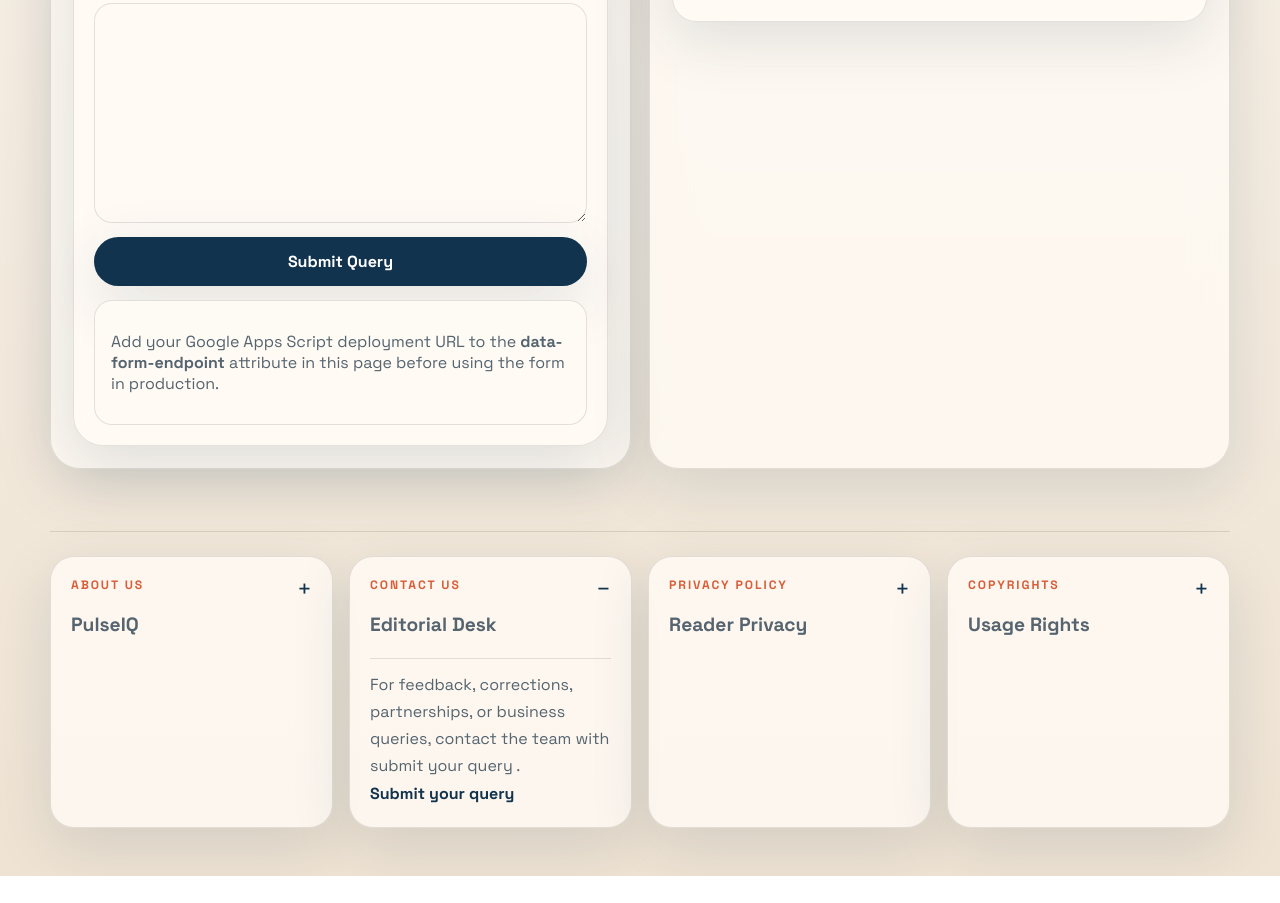
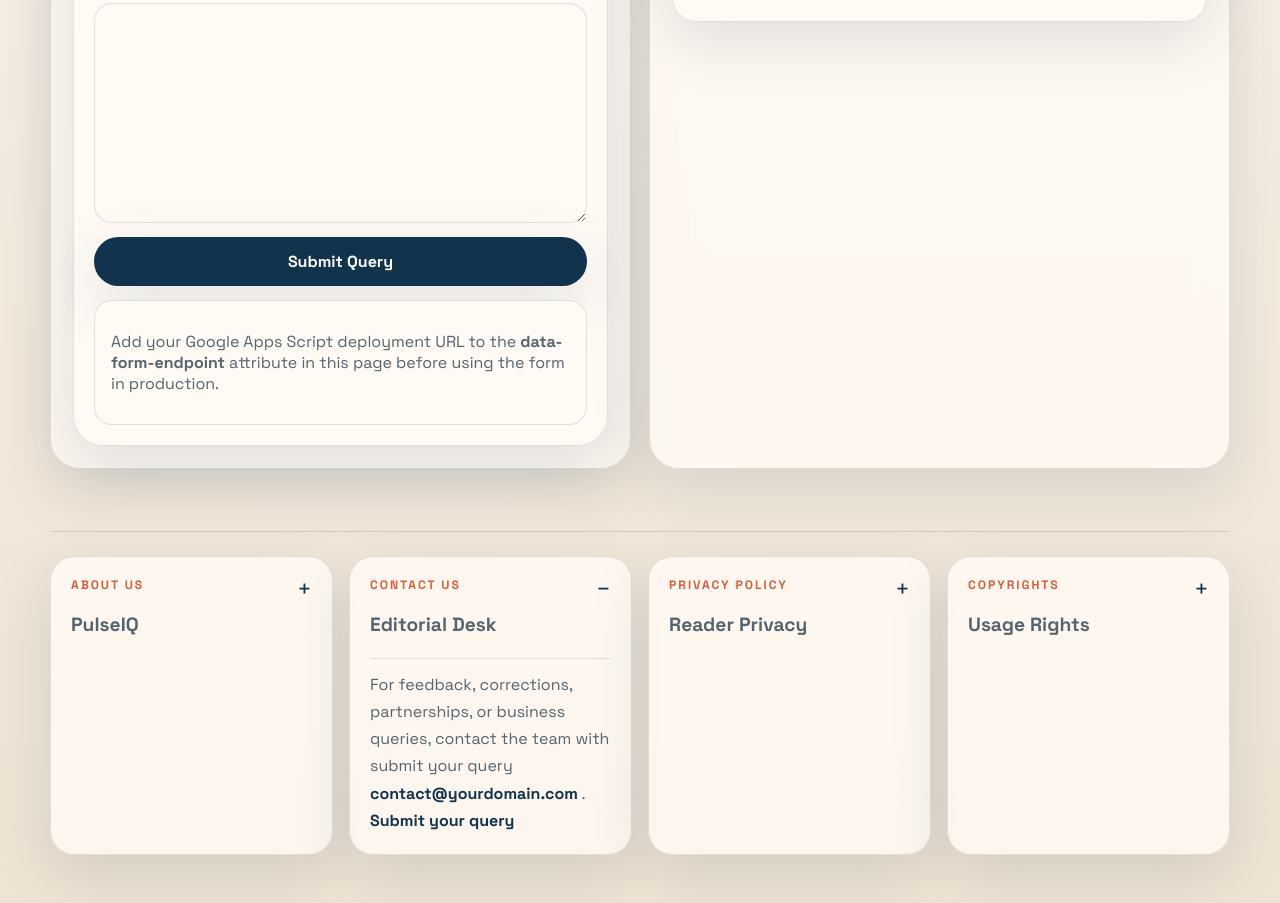
Before and after one commit to Jitendrak-20/finance-news, a website: page contact.html in a window 1280 px wide. Shown: the part 1212-2115 px from the top of the page. Before the commit the page ends 2088 px from the top, so only its background shows below. Drawn offline with Linux system fonts and the light colour scheme; no server answers.

Commit message:
correction

```diff
--- a/contact.html
+++ b/contact.html
@@ -108,7 +108,7 @@
           </summary>
           <div class="footer-content">
             <p>For feedback, corrections, partnerships, or business queries, contact the team with submit your query
-              <!-- <a class="text-link" href="mailto:contact@yourdomain.com">contact@yourdomain.com</a> -->
+              <a class="text-link" href="mailto:contact@yourdomain.com">contact@yourdomain.com</a>
               .</p>
 
             <p><a class="text-link" href="contact.html">Submit your query</a></p>
```
